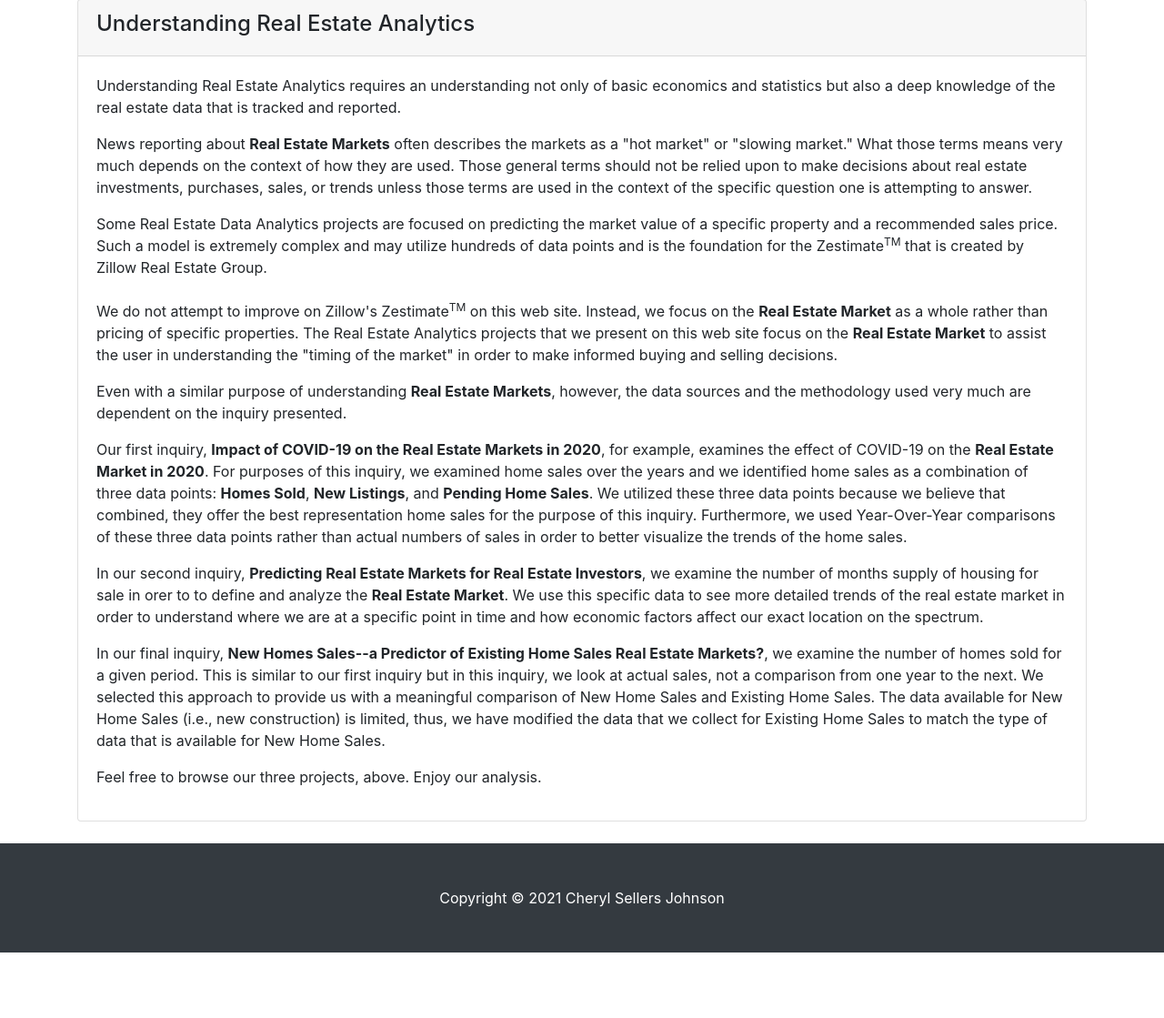
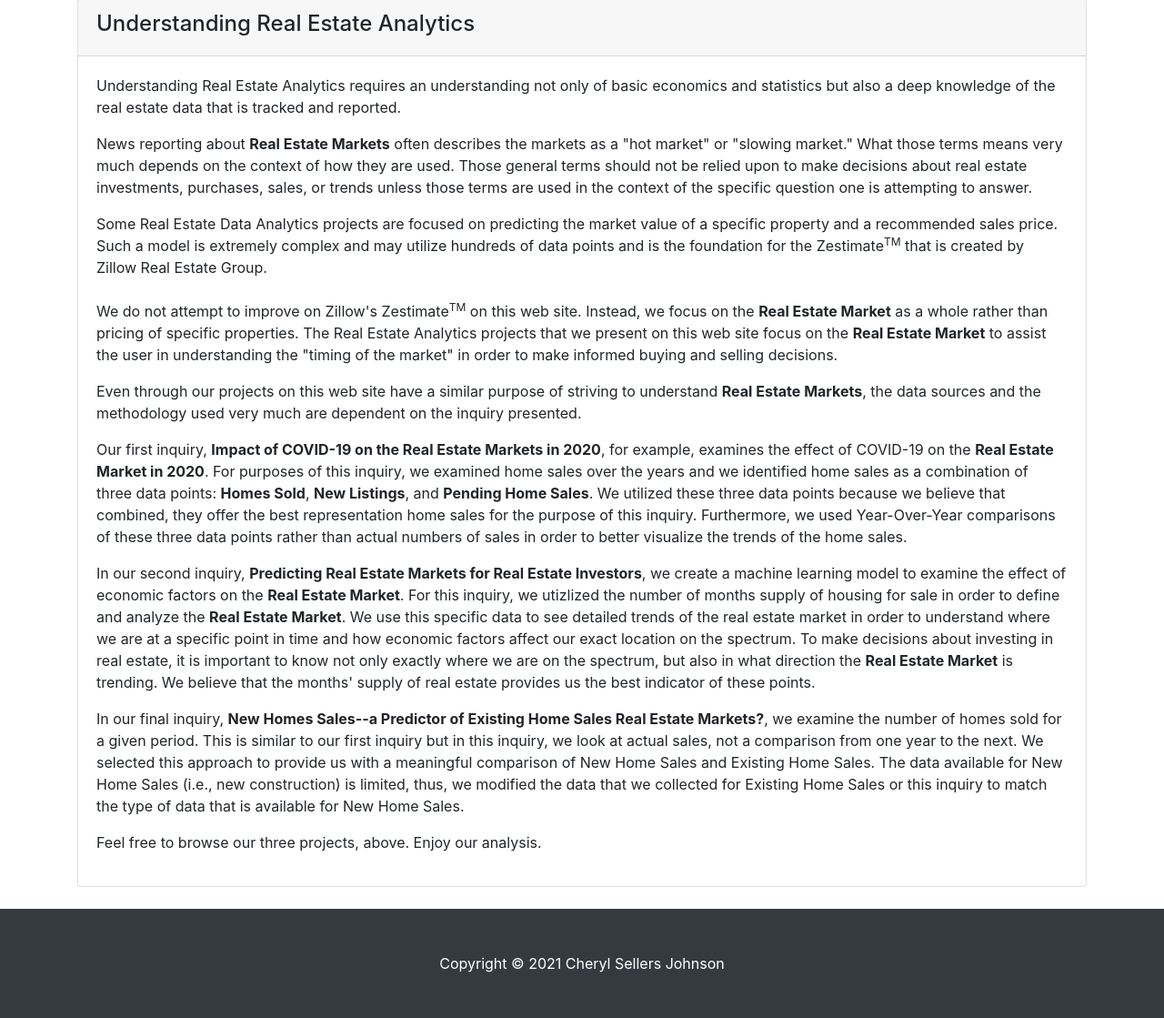
Before and after one commit to spinnakertech/Real-Estate-Data-Analytics, a Flask app: page / in a window 1280 px wide. Shown: the part 1395-2514 px from the top of the page at 91% size. Before the commit the page ends 2442 px from the top, so only its background shows below. Run offline with Flask 2, Linux system fonts and the light colour scheme; parts of the project's set-up code (start-up, migrations or seed data) failed here and were passed over; some libraries are stand-ins or nearby versions.

Commit message:
updated project descriptions

```diff
--- a/templates/index.html
+++ b/templates/index.html
@@ -135,10 +135,10 @@
         <p>Understanding Real Estate Analytics requires an understanding not only of basic economics and statistics but also a deep knowledge of the real estate data that is tracked and reported.</p>
         <p>News reporting about <b>Real Estate Markets</b> often describes the markets as a "hot market" or "slowing market."  What those terms means very much depends on the context of how they are used.  Those general terms should not be relied upon to make decisions about real estate investments, purchases, sales, or trends unless those terms are used in the context of the specific question one is attempting to answer.</p>
         Some Real Estate Data Analytics projects are focused on predicting the market value of a specific property and a recommended sales price.  Such a model is extremely complex and may utilize hundreds of data points and is the foundation for the Zestimate<sup>TM</sup> that is created by Zillow Real Estate Group.<br><br> We do not attempt to improve on Zillow's Zestimate<sup>TM</sup> on this web site. Instead, we focus on the <b>Real Estate Market</b> as a whole rather than pricing of specific properties. The Real Estate Analytics projects that we present on this web site focus on the <b>Real Estate Market</b> to assist the user in understanding the "timing of the market" in order to make informed buying and selling decisions.</p>
-        <p>Even with a similar purpose of understanding <b>Real Estate Markets</b>, however, the data sources and the methodology used very much are dependent on the inquiry presented.</p>
+        <p>Even through our projects on this web site have a similar purpose of striving to understand <b>Real Estate Markets</b>, the data sources and the methodology used very much are dependent on the inquiry presented.</p>
         <p>Our first inquiry, <b>Impact of COVID-19 on the Real Estate Markets in 2020</b>, for example, examines the effect of COVID-19 on the <b>Real Estate Market in 2020</b>. For purposes of this inquiry, we examined home sales over the years and we identified home sales as a combination of three data points:  <b>Homes Sold</b>, <b>New Listings</b>, and <b>Pending Home Sales</b>. We utilized these three data points because we believe that combined, they offer the best representation home sales for the purpose of this inquiry. Furthermore, we used Year-Over-Year comparisons of these three data points rather than actual numbers of sales in order to better visualize the trends of the home sales.</p>
-        <p>In our second inquiry, <b>Predicting Real Estate Markets for Real Estate Investors</b>, we examine the number of months supply of housing for sale in orer to to define and analyze the <b>Real Estate Market</b>. We use this specific data to see more detailed trends of the real estate market in order to understand where we are at a specific point in time and how economic factors affect our exact location on the spectrum.</p>
-        <p>In our final inquiry, <b>New Homes Sales--a Predictor of Existing Home Sales Real Estate Markets?</b>, we examine the number of homes sold for a given period. This is similar to our first inquiry but in this inquiry, we look at actual sales, not a comparison from one year to the next. We selected this approach to provide us with a meaningful comparison of New Home Sales and Existing Home Sales. The data available for New Home Sales (i.e., new construction) is limited, thus, we have modified the data that we collect for Existing Home Sales to match the type of data that is available for New Home Sales.</p>
+        <p>In our second inquiry, <b>Predicting Real Estate Markets for Real Estate Investors</b>, we create a machine learning model to examine the effect of economic factors on the <b>Real Estate Market</b>.  For this inquiry, we utizlized the number of months supply of housing for sale in order to define and analyze the <b>Real Estate Market</b>. We use this specific data to see detailed trends of the real estate market in order to understand where we are at a specific point in time and how economic factors affect our exact location on the spectrum. To make decisions about investing in real estate, it is important to know not only exactly where we are on the spectrum, but also in what direction the <b>Real Estate Market</b> is trending. We believe that the months' supply of real estate provides us the best indicator of these points.</p>
+        <p>In our final inquiry, <b>New Homes Sales--a Predictor of Existing Home Sales Real Estate Markets?</b>, we examine the number of homes sold for a given period. This is similar to our first inquiry but in this inquiry, we look at actual sales, not a comparison from one year to the next. We selected this approach to provide us with a meaningful comparison of New Home Sales and Existing Home Sales. The data available for New Home Sales (i.e., new construction) is limited, thus, we modified the data that we collected for Existing Home Sales or this inquiry to match the type of data that is available for New Home Sales.</p>
         <p>Feel free to browse our three projects, above. Enjoy our analysis.</p>
     </div>
   </div>
```
